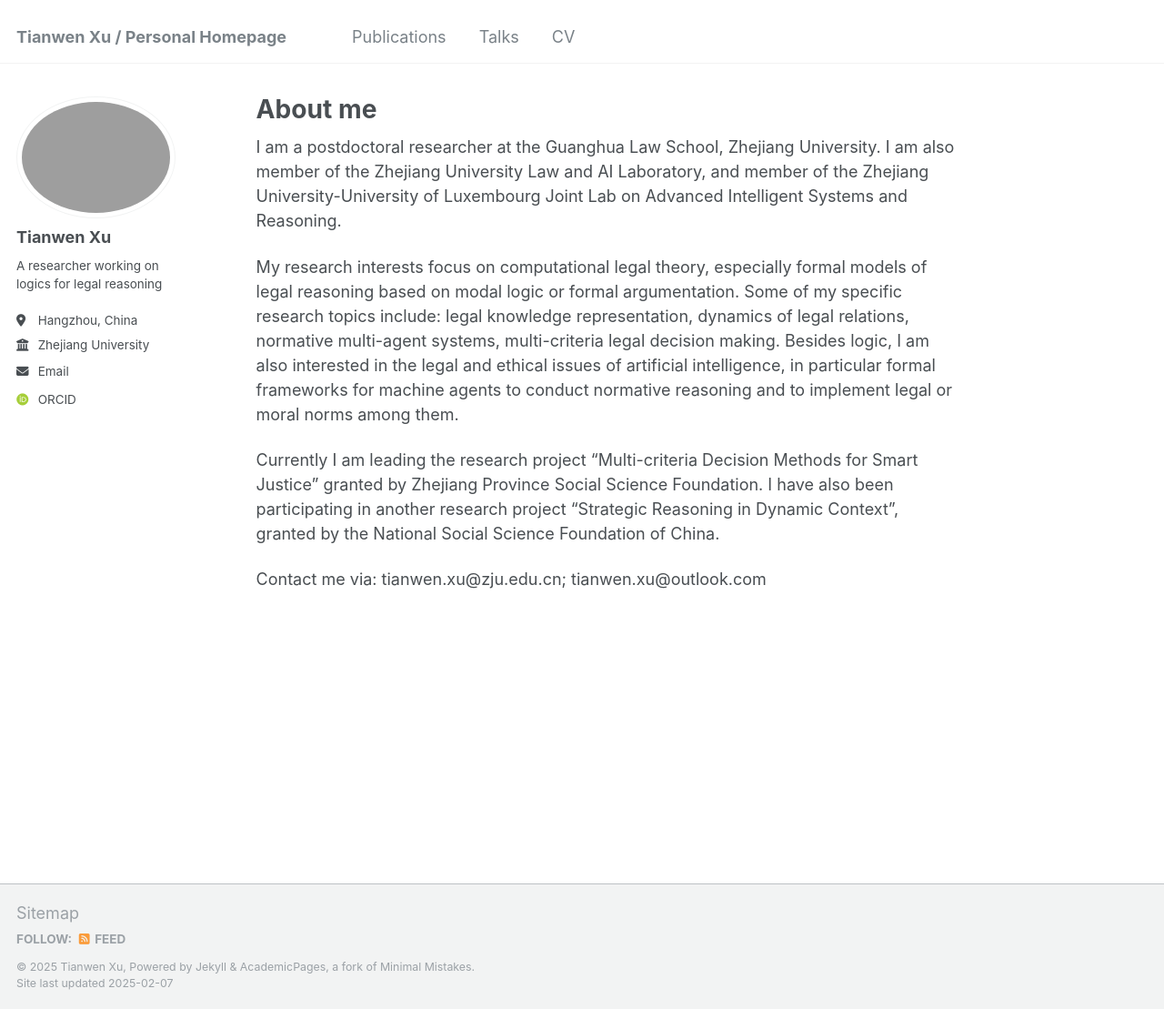
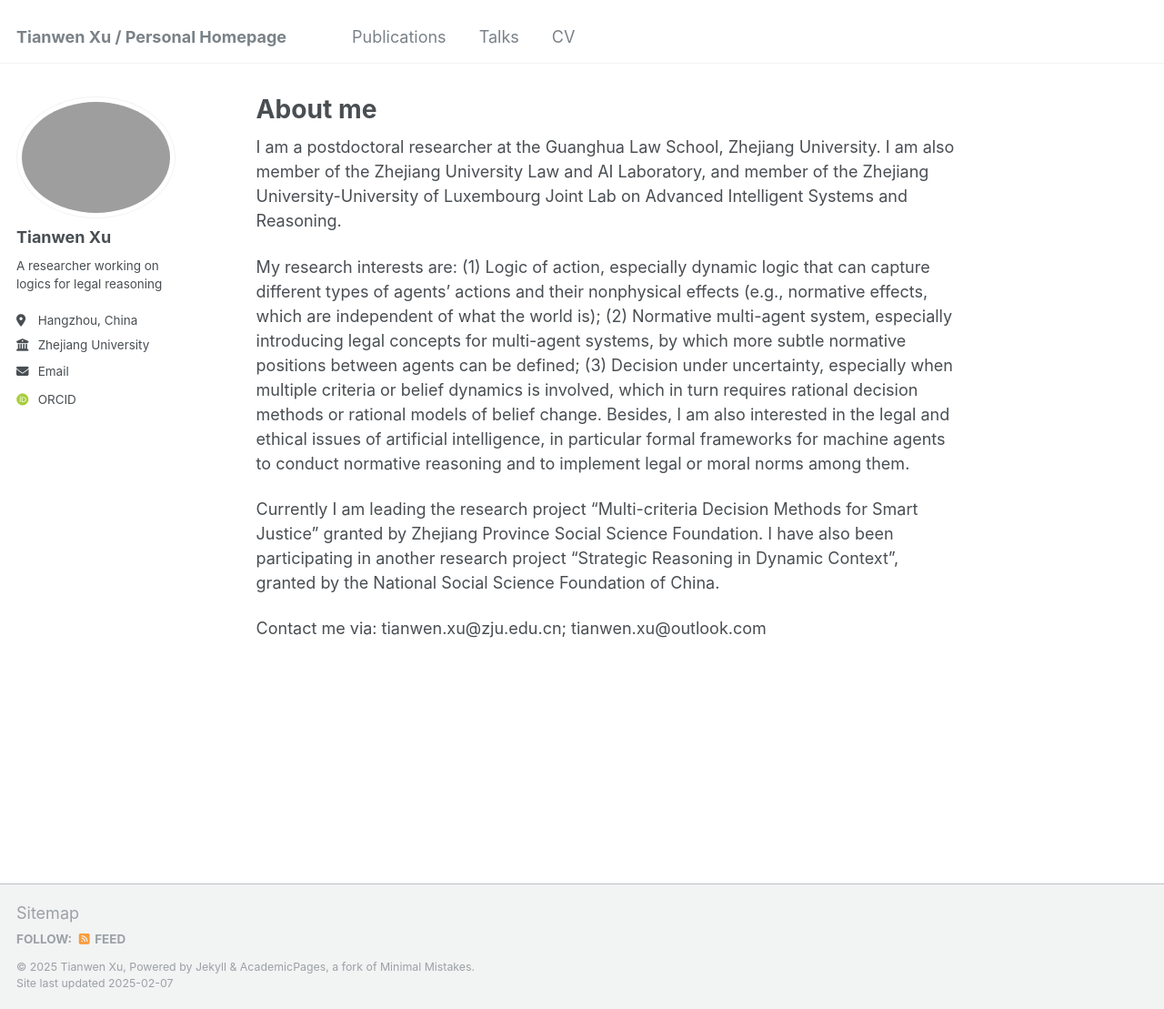
Before and after one commit to tianwenxu-lawlogic/tianwenxu-lawlogic.github.io, a Jekyll site: the page built from _pages/about.md, in a window 1280 px wide and 1109 px high. Shown: the whole window at 91% size. Built offline with Jekyll 4.4.1, drawn with Linux system fonts in a browser that asks for light colours; some web fonts are replaced.

Commit message:
Update about.md

```diff
--- a/_pages/about.md
+++ b/_pages/about.md
@@ -9,7 +9,8 @@ redirect_from:
 
 I am a postdoctoral researcher at the Guanghua Law School, Zhejiang University. I am also member of the Zhejiang University Law and AI Laboratory, and member of the Zhejiang University-University of Luxembourg Joint Lab on Advanced Intelligent Systems and Reasoning.
 
-My research interests focus on computational legal theory, especially formal models of legal reasoning based on modal logic or formal argumentation. Some of my specific research topics include: legal knowledge representation, dynamics of legal relations, normative multi-agent systems, multi-criteria legal decision making. Besides logic, I am also interested in the legal and ethical issues of artificial intelligence, in particular formal frameworks for machine agents to conduct normative reasoning and to implement legal or moral norms among them.
+My research interests are: (1) Logic of action, especially dynamic logic that can capture different types of agents’ actions and their nonphysical effects (e.g., normative effects, which are independent of what the world is); (2) Normative multi-agent system, especially introducing legal concepts for multi-agent systems, by which more subtle normative positions between agents can be defined; (3) Decision under uncertainty, especially when multiple criteria or belief dynamics is involved, which in turn requires rational decision methods or rational models of belief change. Besides, I am also interested in the legal and ethical issues of artificial intelligence, in particular formal frameworks for machine agents to conduct normative reasoning and to implement legal or moral norms among them.
+
 
 Currently I am leading the research project "Multi-criteria Decision Methods for Smart Justice" granted by Zhejiang Province Social Science Foundation. I have also been participating in another research project "Strategic Reasoning in Dynamic Context", granted by the National Social Science Foundation of China.
 
```
